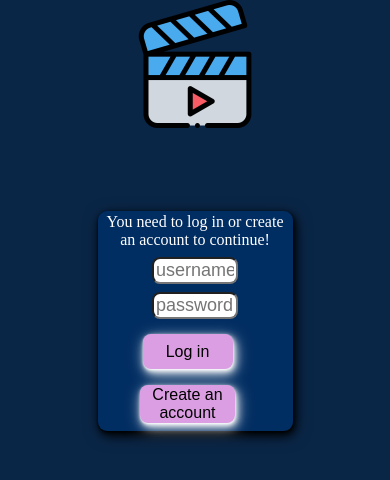
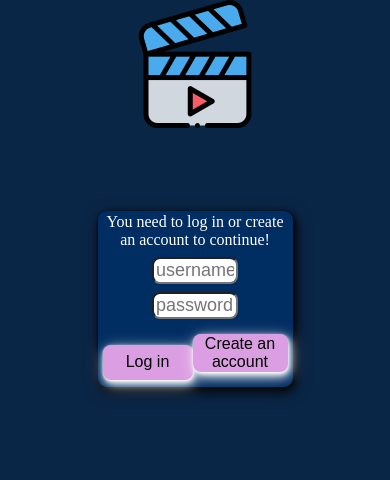
Before and after one commit to MRjeanba/MovieWebApp, a React (Create React App) app in the folder client/: page / in a window 390 px wide. Shown: the top 480 px of the page. Built offline with nearby package versions, Linux system fonts and the light colour scheme.

Commit message:
Adapt the overlay of the Add movie form to phone screens

```diff
--- a/client/src/components/UI/AddFilmForm.js
+++ b/client/src/components/UI/AddFilmForm.js
@@ -93,8 +93,8 @@ const AddFilmForm = (props) => {
                     <input type='number' name='movieYear' onChange={yearInputChangeHandler} value={yearInput}></input>
                     <Button onClick={props.hideForm}>Cancel</Button>
                     <Button className={formIsInvalid ? classes.disable : undefined}>Add this movie</Button>
+                    {isLoading && <LoadingSpinner text="Adding your movie..." />}
                     {fetchError && <p className={classes.errorFetch}>{fetchError}</p>}
-                    {isLoading && <LoadingSpinner text="Adding your movie..." />}
                 </form>
             </div>
         </>
--- a/client/src/components/UI/AddFilmForm.module.css
+++ b/client/src/components/UI/AddFilmForm.module.css
@@ -106,3 +106,20 @@ button:active{
     font-size: large;
     font-weight: bold;
 }
+
+@media (max-width:480px){
+
+    .modal {
+        top: 20vh;
+        position: fixed;
+        left: 15%;
+        bottom: 10%;
+        width: 70%;
+        height: 60%;
+        text-align: center;
+    }
+    button{
+        margin: auto;
+        margin-top: 8px;
+    }
+}
```
